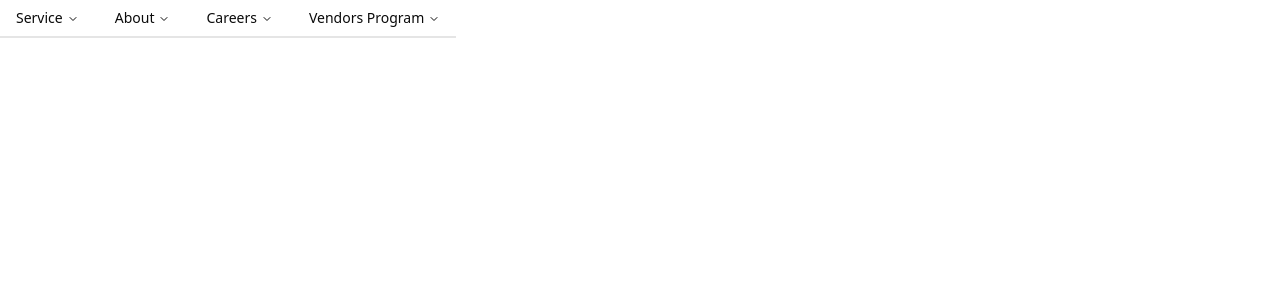
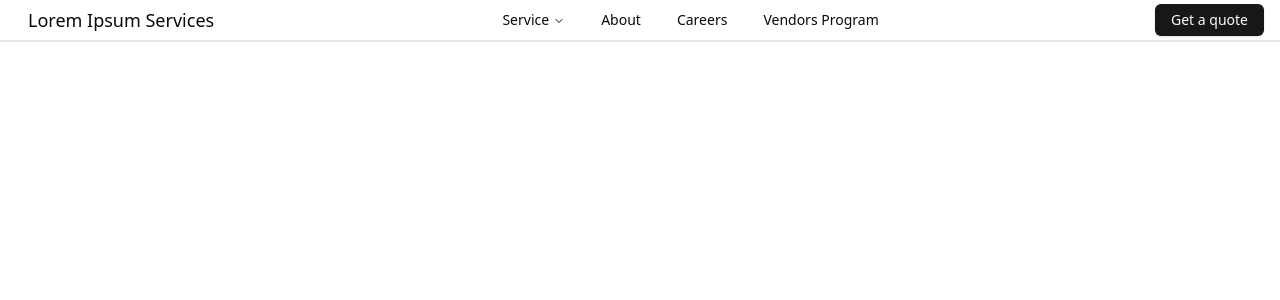
Before and after one commit to alex-305/loan-calculator, a React (Vite) app in the folder frontend/: page / in a window 1280 px wide. Shown: the top 300 px of the page. Built offline with nearby package versions, Linux system fonts and the light colour scheme.

Commit message:
Made about, careers, and vendors programs just links instead of dropdowns as well as made a services dropwdown component

```diff
--- a/frontend/package.json
+++ b/frontend/package.json
@@ -10,12 +10,16 @@
     "preview": "vite preview"
   },
   "dependencies": {
+    "@mdi/js": "^7.4.47",
+    "@mdi/react": "^1.6.1",
     "@radix-ui/react-navigation-menu": "^1.2.1",
+    "@radix-ui/react-slot": "^1.1.0",
     "class-variance-authority": "^0.7.0",
     "clsx": "^2.1.1",
     "lucide-react": "^0.460.0",
     "react": "^18.3.1",
     "react-dom": "^18.3.1",
+    "react-router-dom": "^6.28.0",
     "tailwind-merge": "^2.5.4",
     "tailwindcss-animate": "^1.0.7"
   },
--- a/frontend/src/components/Nav/NavItem.tsx
+++ b/frontend/src/components/Nav/NavItem.tsx
@@ -1,18 +1,27 @@
-import { NavigationMenuContent, NavigationMenuItem, NavigationMenuTrigger } from "../ui/navigation-menu"
+import { NavigationMenuContent, NavigationMenuItem, NavigationMenuLink, NavigationMenuTrigger, navigationMenuTriggerStyle } from "../ui/navigation-menu"
 
 interface NavItemProps {
     title: string;
+    href?: string;
     children?: React.ReactNode | null;
 }
 
-function NavItem({title, children}:NavItemProps) {
+function NavItem({title, href, children}:NavItemProps) {
     return(
         <>
         <NavigationMenuItem>
-            <NavigationMenuTrigger>{title}</NavigationMenuTrigger>
-            <NavigationMenuContent>
-              {children}
-            </NavigationMenuContent>
+            { children ?
+            <>
+              <NavigationMenuTrigger>{title}</NavigationMenuTrigger>
+              <NavigationMenuContent>
+                {children}
+              </NavigationMenuContent>
+            </>
+            :
+            <a href={href} className={navigationMenuTriggerStyle()}>
+              <NavigationMenuLink>{title}</NavigationMenuLink>
+            </a>
+            }
           </NavigationMenuItem>
         </>
     )
--- a/frontend/src/components/Nav/Navbar.tsx
+++ b/frontend/src/components/Nav/Navbar.tsx
@@ -1,15 +1,23 @@
-import { NavigationMenu, NavigationMenuContent, NavigationMenuItem, NavigationMenuLink, NavigationMenuList, NavigationMenuTrigger } from "../ui/navigation-menu"
+import { NavigationMenu, NavigationMenuList } from "../ui/navigation-menu"
 import NavItem from "./NavItem"
+import { Button } from "@/components/ui/button"
+import ServicesDropdown from "./ServicesDropdown"
 
 function Navbar() {
     return (
-        <NavigationMenu className="w-100 border-b-2">
-          <NavigationMenuList>
-            <NavItem title="Service"></NavItem>
-            <NavItem title="About"></NavItem>
-            <NavItem title="Careers"></NavItem>
-            <NavItem title="Vendors Program"></NavItem>
-        </NavigationMenuList>
+        <NavigationMenu className="w-full max-w-screen-xl mx-auto border-b-2 flex items-center justify-between px-4">
+          <a href="/" className="mx-3 text-lg">Lorem Ipsum Services</a>
+          <div className="flex-grow flex justify-center">
+            <NavigationMenuList className="flex">
+              <NavItem title="Service">
+                <ServicesDropdown/>
+              </NavItem>
+              <NavItem title="About" href="/about"></NavItem>
+              <NavItem title="Careers" href="/careers"></NavItem>
+              <NavItem title="Vendors Program" href="/vendors-program"></NavItem>
+            </NavigationMenuList>
+          </div>
+          <Button className="h-8 my-1">Get a quote</Button>
       </NavigationMenu>
     )
 }
--- /dev/null
+++ b/frontend/src/components/Nav/ServicesDropdown.tsx
@@ -0,0 +1,58 @@
+import Link from "@/types/Link"
+import { NavigationMenuLink } from "../ui/navigation-menu"
+import NavDropdownSection from "./NavDropdownSection"
+import { Button } from "../ui/button"
+import { mdiArrowRightCircleOutline } from "@mdi/js"
+import Icon from "@mdi/react"
+
+
+function ServicesDropdown() {
+
+    const FacilityMaintenanceLinks:Link[] = [
+        {href:"/our-approach", title: "Our Approach"},
+        {href:"/diversity-equity", title: "Diversity & Equity"},
+        {href:"/faq", title: "FAQs"},
+        {href: "/get-started", title: "Get Started"}
+    ]
+
+    const ConstructionManagementLinks:Link[] = [
+        {href: "/restoration", title: "Restoration"},
+        {href: "/remodeling", title: "Remodeling"},
+        {href: "/special-projects", title: "Special Projects / Roll Outs"},
+        {href: "/new-construction", title: "New Construction"}
+    ]
+
+    const IndustriesLinks:Link[] = [
+        {href: "/convenience-stores", title: "Convenience Stores"},
+        {href: "/entertainment", title: "Entertainment"},
+        {href: "/financial", title: "Financial"},
+        {href: "/supermarkets", title: "Grocery / Supermarkets"},
+        {href: "/healthcare", title: "Healthcare"},
+        {href: "/hospitality", title: "Hospitality"},
+        {href: "/restaurants", title: "Restaurants"},
+        {href: "/retail", title: "Retail"},
+    ]
+
+    return (
+        <ul className="flex flex-row w-full max-w-screen">
+            <NavigationMenuLink asChild>
+                <div className="flex flex-col flex-grow h-full w-full bg-gradient-to-b from-muted/50 to-muted p-6 ">
+                    <div className="mb-2 mt-4 text-lg font-medium">
+                        Services
+                    </div>
+                    <p className="text-sm leading-tight text-muted-foreground">
+                    Lorem ipsum dolor sit amet, consectetur adipiscing elit, sed do eiusmod tempor incididunt ut labore et dolore magna aliqua. Ut enim ad minim veniam, quis nostrud exercitation ullamco laboris nisi ut aliquip ex ea commodo consequat.
+                    </p>
+                    <Button className="mt-2">Overview<Icon path={mdiArrowRightCircleOutline}/></Button>
+                </div>
+                </NavigationMenuLink>
+            <div className="flex flex-row space-x-8 px-5">
+                <NavDropdownSection title="Facility Maintenance" links={FacilityMaintenanceLinks}/>
+                <NavDropdownSection title="Construction Management" links={ConstructionManagementLinks}/>
+                <NavDropdownSection title="Industries" links={IndustriesLinks}/>
+            </div>
+        </ul>
+    )
+}
+
+export default ServicesDropdown
--- /dev/null
+++ b/frontend/src/components/ui/button.tsx
@@ -0,0 +1,57 @@
+import * as React from "react"
+import { Slot } from "@radix-ui/react-slot"
+import { cva, type VariantProps } from "class-variance-authority"
+
+import { cn } from "@/lib/utils"
+
+const buttonVariants = cva(
+  "inline-flex items-center justify-center gap-2 whitespace-nowrap rounded-md text-sm font-medium transition-colors focus-visible:outline-none focus-visible:ring-1 focus-visible:ring-ring disabled:pointer-events-none disabled:opacity-50 [&_svg]:pointer-events-none [&_svg]:size-4 [&_svg]:shrink-0",
+  {
+    variants: {
+      variant: {
+        default:
+          "bg-primary text-primary-foreground shadow hover:bg-primary/90",
+        destructive:
+          "bg-destructive text-destructive-foreground shadow-sm hover:bg-destructive/90",
+        outline:
+          "border border-input bg-background shadow-sm hover:bg-accent hover:text-accent-foreground",
+        secondary:
+          "bg-secondary text-secondary-foreground shadow-sm hover:bg-secondary/80",
+        ghost: "hover:bg-accent hover:text-accent-foreground",
+        link: "text-primary underline-offset-4 hover:underline",
+      },
+      size: {
+        default: "h-9 px-4 py-2",
+        sm: "h-8 rounded-md px-3 text-xs",
+        lg: "h-10 rounded-md px-8",
+        icon: "h-9 w-9",
+      },
+    },
+    defaultVariants: {
+      variant: "default",
+      size: "default",
+    },
+  }
+)
+
+export interface ButtonProps
+  extends React.ButtonHTMLAttributes<HTMLButtonElement>,
+    VariantProps<typeof buttonVariants> {
+  asChild?: boolean
+}
+
+const Button = React.forwardRef<HTMLButtonElement, ButtonProps>(
+  ({ className, variant, size, asChild = false, ...props }, ref) => {
+    const Comp = asChild ? Slot : "button"
+    return (
+      <Comp
+        className={cn(buttonVariants({ variant, size, className }))}
+        ref={ref}
+        {...props}
+      />
+    )
+  }
+)
+Button.displayName = "Button"
+
+export { Button, buttonVariants }
--- /dev/null
+++ b/frontend/src/types/Link.ts
@@ -0,0 +1,7 @@
+
+type Link = {
+    href:string
+    title:string
+}
+
+export default Link
```
Also changed, not shown: 1 other file (tests, documents, lock files or other folders).
